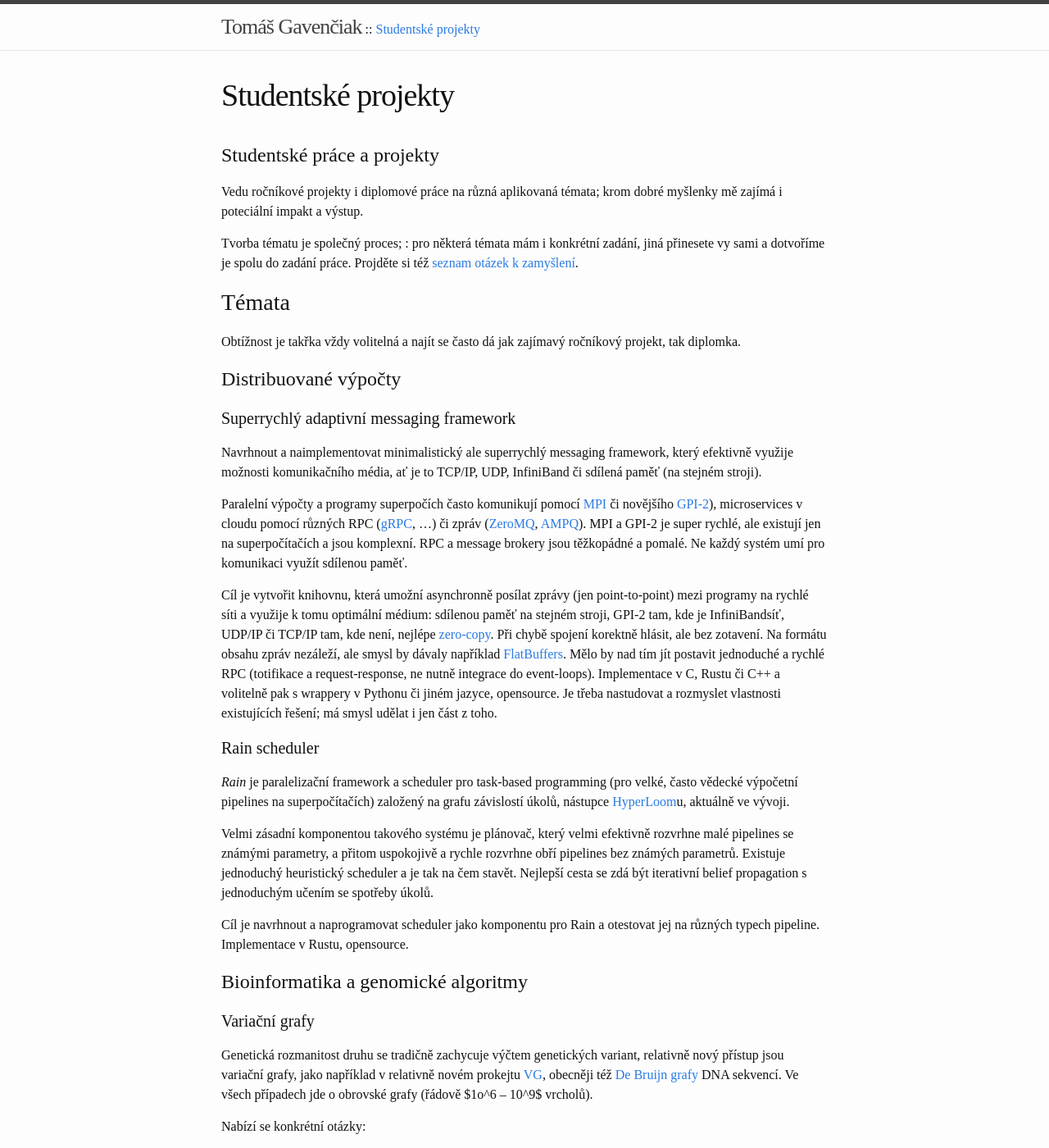
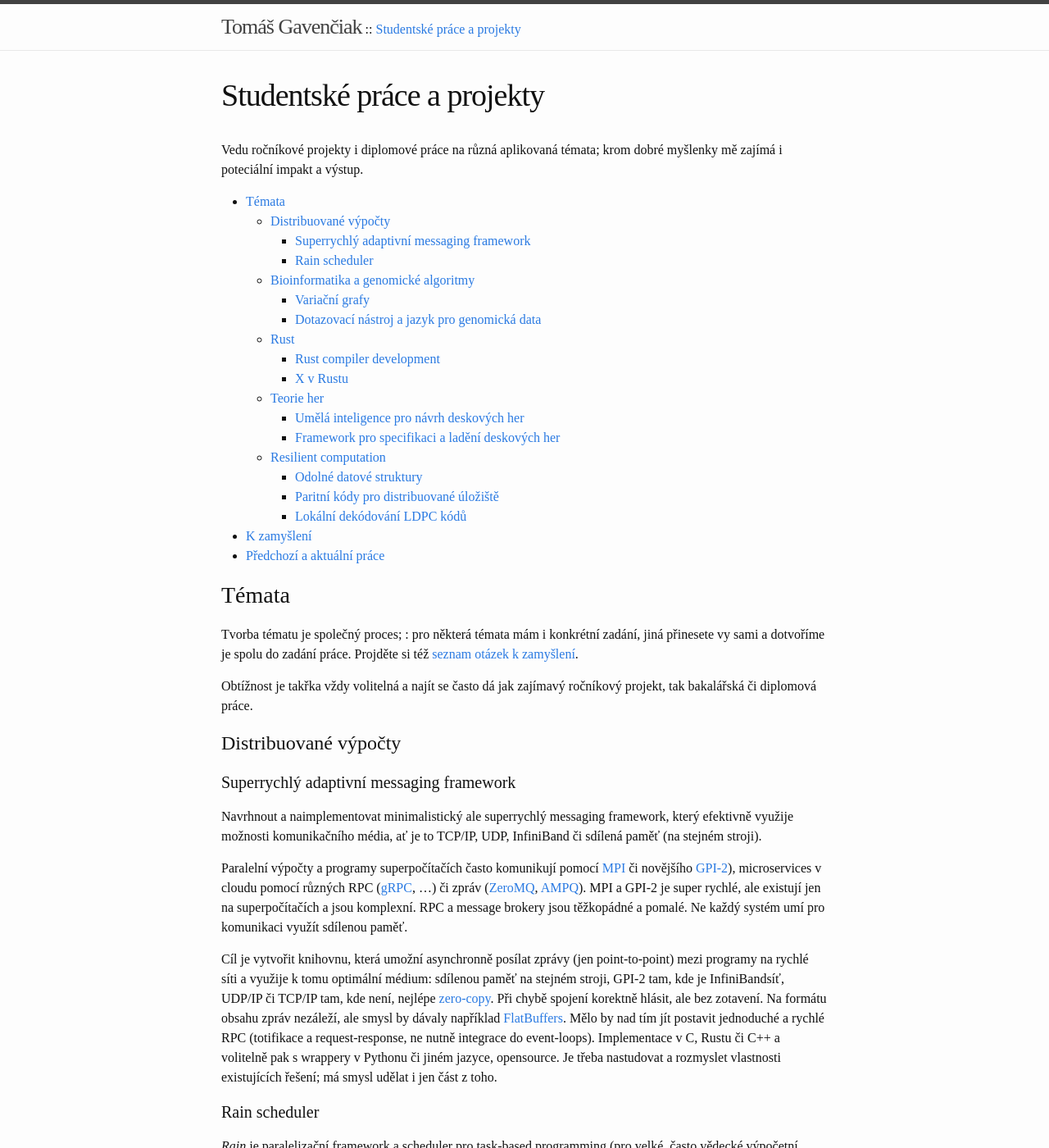
Before and after one commit to gavento/gavento.github.io, a Jekyll site: the page built from vyuka/projekty.md, in a window 1280 px wide and 1400 px high. Shown: the whole window at 82% size. Built offline with Jekyll 4.4.1, drawn with Linux system fonts in a browser that asks for light colours; formulas are drawn with MathJax 3; some of the changed text lies outside the part shown.

Commit message:
Update projects information

```diff
--- a/vyuka/projekty.md
+++ b/vyuka/projekty.md
@@ -1,18 +1,20 @@
 ---
 layout: page
-title: Studentské projekty
+title: Studentské práce a projekty
 ---
-# Studentské práce a projekty
 
 Vedu ročníkové projekty i diplomové práce na různá aplikovaná témata; krom dobré myšlenky mě zajímá i poteciální impakt a výstup.
 
-Tvorba tématu je společný proces; : pro některá témata mám i konkrétní zadání, jiná přinesete vy sami a dotvoříme je spolu do zadání práce. Projděte si též [seznam otázek k zamyšlení](#k-zamysleni).
+* ToC seed
+{:toc}
 
 [//]: # Některé projekty je možné podpořit stipendiem či částečným úvazkem (podle aktuální grantové situace). Pro ujasnění: odměna je za práci na navazujícím vědeckém článku či kontinuální práci na výsledném software, není možné a etické odměňovat za samotnou diplomovou práci.
 
 ## Témata
 
-Obtížnost je takřka vždy volitelná a najít se často dá jak zajímavý ročníkový projekt, tak diplomka.
+Tvorba tématu je společný proces; : pro některá témata mám i konkrétní zadání, jiná přinesete vy sami a dotvoříme je spolu do zadání práce. Projděte si též [seznam otázek k zamyšlení](#k-zamy%C5%A1len%C3%AD).
+
+Obtížnost je takřka vždy volitelná a najít se často dá jak zajímavý ročníkový projekt, tak bakalářská či diplomová práce.
 
 ### Distribuované výpočty
 
@@ -20,7 +22,7 @@ Obtížnost je takřka vždy volitelná a najít se často dá jak zajímavý ro
 
 Navrhnout a naimplementovat minimalistický ale superrychlý messaging framework, který efektivně využije možnosti komunikačního média, ať je to TCP/IP, UDP, InfiniBand či sdílená paměť (na stejném stroji).
 
-Paralelní výpočty a programy superpočích často komunikují pomocí [MPI](https://en.wikipedia.org/wiki/Message_Passing_Interface) či novějšího [GPI-2](https://en.wikipedia.org/wiki/Global_Address_Space_Programming_Interface)), microservices v cloudu pomocí různých RPC ([gRPC](https://grpc.io/), ...) či zpráv ([ZeroMQ](https://en.wikipedia.org/wiki/ZeroMQ), [AMPQ](https://en.wikipedia.org/wiki/Advanced_Message_Queuing_Protocol)). MPI a GPI-2 je super rychlé, ale existují jen na superpočítačích a jsou komplexní. RPC a message brokery jsou těžkopádné a pomalé. Ne každý systém umí pro komunikaci využít sdílenou paměť.
+Paralelní výpočty a programy superpočítačích často komunikují pomocí [MPI](https://en.wikipedia.org/wiki/Message_Passing_Interface) či novějšího [GPI-2](https://en.wikipedia.org/wiki/Global_Address_Space_Programming_Interface)), microservices v cloudu pomocí různých RPC ([gRPC](https://grpc.io/), ...) či zpráv ([ZeroMQ](https://en.wikipedia.org/wiki/ZeroMQ), [AMPQ](https://en.wikipedia.org/wiki/Advanced_Message_Queuing_Protocol)). MPI a GPI-2 je super rychlé, ale existují jen na superpočítačích a jsou komplexní. RPC a message brokery jsou těžkopádné a pomalé. Ne každý systém umí pro komunikaci využít sdílenou paměť.
 
 Cíl je vytvořit knihovnu, která umožní asynchronně posílat zprávy (jen point-to-point) mezi programy na rychlé síti a využije k tomu optimální médium: sdílenou paměť na stejném stroji, GPI-2 tam, kde je InfiniBandsíť, UDP/IP či TCP/IP tam, kde není, nejlépe [zero-copy](https://lwn.net/Articles/726917/). Při chybě spojení korektně hlásit, ale bez zotavení. Na formátu obsahu zpráv nezáleží, ale smysl by dávaly například [FlatBuffers](https://google.github.io/flatbuffers/). Mělo by nad tím jít postavit jednoduché a rychlé RPC (totifikace a request-response, ne nutně integrace do event-loops). Implementace v C, Rustu či C++ a volitelně pak s wrappery v Pythonu či jiném jazyce, opensource. Je třeba nastudovat a rozmyslet vlastnosti existujících řešení; má smysl udělat i jen část z toho.
 
@@ -36,7 +38,7 @@ Cíl je navrhnout a naprogramovat scheduler jako komponentu pro Rain a otestovat
 
 #### Variační grafy
 
-Genetická rozmanitost druhu se tradičně zachycuje výčtem genetických variant, relativně nový přístup jsou variační grafy, jako například v relativně novém prokejtu [VG](https://github.com/vgteam/vg), obecněji též [De Bruijn grafy](https://en.wikipedia.org/wiki/De_Bruijn_graph) DNA sekvencí. Ve všech případech jde o obrovské grafy (řádově $1o^6 -- 10^9$ vrcholů).
+Genetická rozmanitost druhu se tradičně zachycuje výčtem genetických variant, relativně nový přístup jsou variační grafy, jako například v relativně novém prokejtu [VG](https://github.com/vgteam/vg), obecněji též [De Bruijn grafy](https://en.wikipedia.org/wiki/De_Bruijn_graph) DNA sekvencí. Ve všech případech jde o obrovské grafy (řádově $$10^6 - 10^9$$ vrcholů).
 
 Nabízí se konkrétní otázky:
 
@@ -60,6 +62,8 @@ Cílem je navrhnout dotazovací jazyk a naprogramovat nástroj pro dotazování
 
 Rust kompilátor a základní knihovny jsou zajímavou příležitostí pro to [přispět](https://www.rustaceans.org/findwork) do žijícího a rostoucího projektu, a to včetně vntřností kompilátoru. Je snadné najít něco na úrovni jednoho RP ale najdou se i zajímavější a hlubší témata jako například [rozšiřování typového systému](https://paper.dropbox.com/doc/Trait-system-LCgNlSbM5cPOyEyWdoqzW), [specializace pro generika](https://github.com/rust-lang/rfcs/blob/master/text/1210-impl-specialization.md) nebo [experimenty s GC](https://manishearth.github.io/blog/2016/08/18/gc-support-in-rust-api-design/). Nalezení tématu je na vás.
 
+Informace k vývoji kompilátoru lze najít například na webu [Rust forge](https://forge.rust-lang.org/), vzniká též ale i [online guide](https://rust-lang-nursery.github.io/rustc-guide/) [[github]](https://github.com/rust-lang-nursery/rustc-guide/). Neoficiální rustdoc pro kompilátor najdete [zde](https://manishearth.github.io/rust-internals-docs/rustc/).
+
 #### X v Rustu
 
 Pokud máte rádi Rust a chtěli byste v něm naimplementovat nějaký svůj oblíbený algoritmus, datovou strukturu či jinou knihovnu, je možné to vzít jako RP. Některá témata se hodí i pro bakalářku či diplomku, ale měl by v nich být jako výrazný prvek elegantní a netriviální design, superefektivita či řešení technického problému. Výsledek musí být publikován jako kvalitní (i když třeba minimalistické) opensource projekt -- toto nemá smysl dělat "do šuplíku".
@@ -73,7 +77,7 @@ streamování a journal updatů takových objektů. PBWT datové struktury, suff
 
 I nedokonalá umělá inteligence může hodně říct o kvalitě a hratelnosti deskové hry a to může dost pomoct s návrhem a testováním takové hry. Cílem je použít techniky algoritmické teorie her (ať už shannonovské hry či reinforcement learning) pro play-testing jednodušších deskových her a například odvodit, které tahy či karty jsou příliš silné či naopak málo hratelné. Můj známý Tomáš Uhlíř vyvýjí několik her, dobře analyzovatelná i vylepšitelná by byla například [First Snow](https://boardgamegeek.com/boardgame/225235/first-snow), ale jsou i další.
 
-##### Framework pro specifikaci a ladění deskových her
+#### Framework pro specifikaci a ladění deskových her
 
 Framework a jazyk k modelování deskových her. Cíl je umět snadno popsat stav, možné tahy a přechody (ať jako blackbox či v rámci popisného jazyka), specifikovat informaci známou různým hráčům a v neposlední řadě popsat strukturu informace pro základní vizualizaci stavu hry. Cílem by v první fázi měl být nástroj, kde můžete snadno popsat existující či navrhovanou hru a nějak omezeně ji hrát. (Cílem není mít herní server pro veřejnost, ale nástroj pro testování hry a ladění AI.)
 
@@ -94,7 +98,7 @@ Cílem je analyzovat a implementovat konkrétní rodinu kódů pro velká distri
 
 Low Density Parity Check ([LDPC](https://www.ics.uci.edu/~welling/teaching/ICS279/LPCD.pdf)) kódy jsou založeny na řídkých závislostech mezi daty a kontrolními bity. Více efektivní jsou ale pro větší kódované bloky, a ty se standardně dekódují celé. Pomocí belief-propagation je možné *lokálně* (pohledem na malé okolí testovaného bitu) otestovat jeho správnost i jej lokálně dekódovat a opravit. Cílem je tedy lokální LDPC tester a dekodér a jeho benchmark. Plikace jednodušších lokálních dekodérů v distribuovaných úložištích například [zde](https://arxiv.org/abs/1710.05615).
 
-## <a name='k-zamysleni'></a>K zamyšlení
+## K zamyšlení
 
 Než přijdete, zkuste se zamyslet nad tím, co od práce čekáte a co jí chcete dát. Například zkuste něco z otázek:
 
```
Also changed, not shown: other parts of vyuka/projekty.md (+1 -1 lines).
